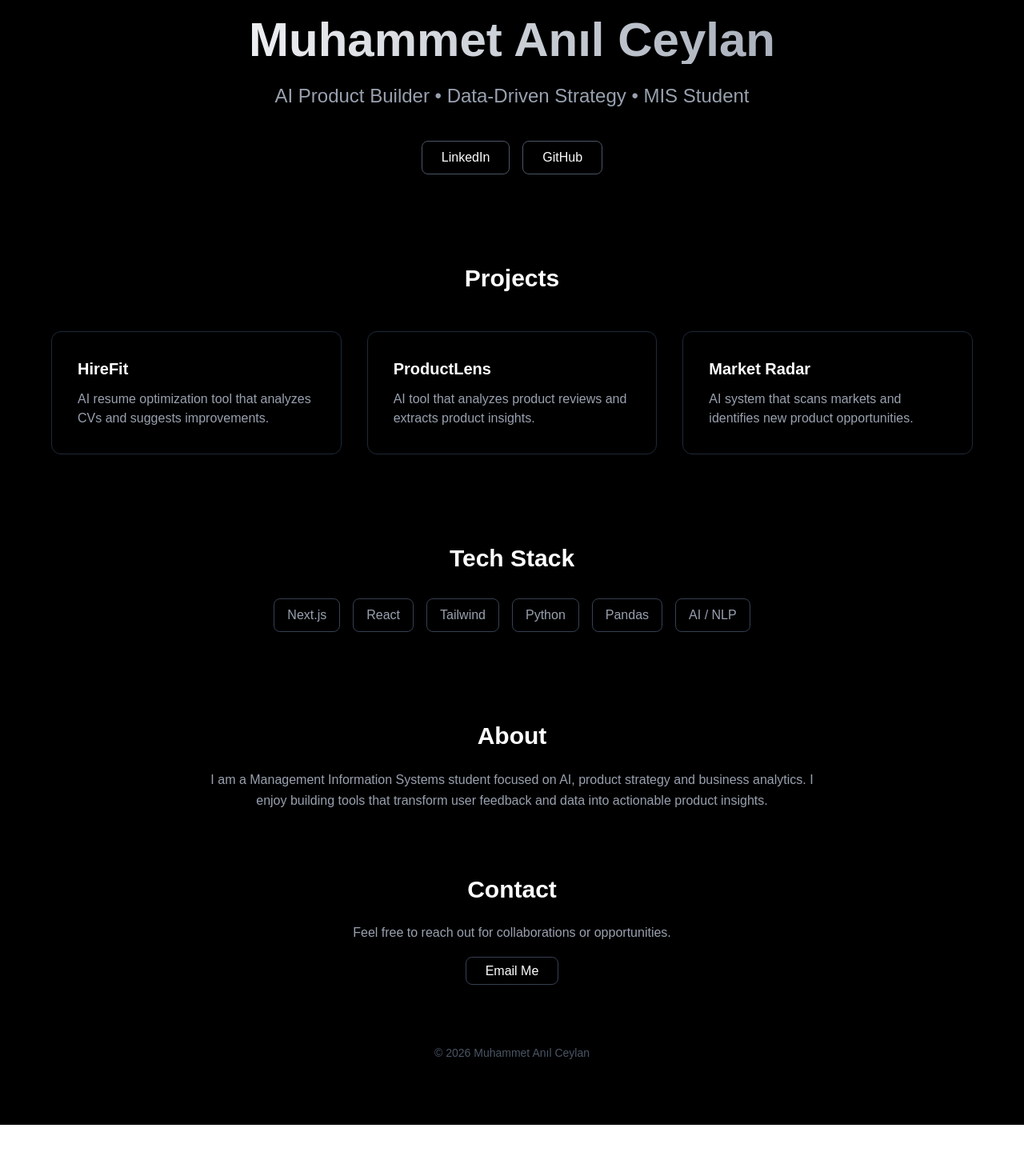
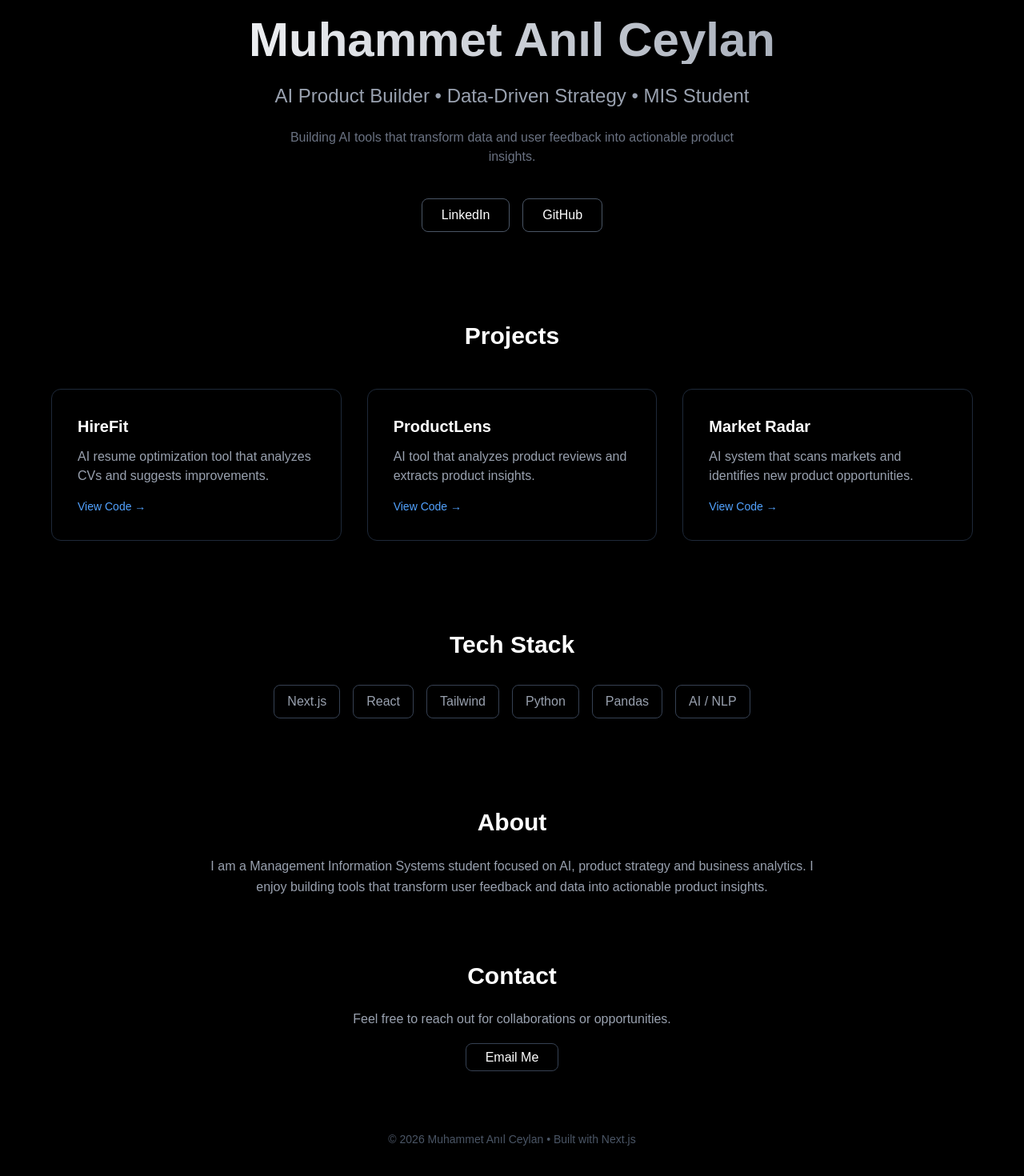
Before and after one commit to anil-ceylan/anil-portfolio, a Next.js app: page / in a window 1280 px wide. Shown: the part 156-1626 px from the top of the page at 80% size. Before the commit the page ends 1562 px from the top, so only its background shows below. Built offline with nearby package versions, Linux system fonts and the light colour scheme.

Commit message:
portfolio upgrade

```diff
--- a/app/page.tsx
+++ b/app/page.tsx
@@ -11,15 +11,15 @@ export default function Home() {
 
         <div className="flex gap-6 text-gray-400">
 
-          <a href="#projects" className="hover:text-white transition">
+          <a href="#projects" className="hover:text-white transition duration-300">
             Projects
           </a>
 
-          <a href="#stack" className="hover:text-white transition">
+          <a href="#stack" className="hover:text-white transition duration-300">
             Tech
           </a>
 
-          <a href="#about" className="hover:text-white transition">
+          <a href="#about" className="hover:text-white transition duration-300">
             About
           </a>
 
@@ -35,8 +35,12 @@ export default function Home() {
           Muhammet Anıl Ceylan
         </h1>
 
-        <p className="text-2xl text-gray-400 mb-10">
+        <p className="text-2xl text-gray-400 mb-6">
           AI Product Builder • Data-Driven Strategy • MIS Student
+        </p>
+
+        <p className="text-gray-500 max-w-xl mx-auto mb-10">
+          Building AI tools that transform data and user feedback into actionable product insights.
         </p>
 
         <div className="flex justify-center gap-4">
@@ -80,11 +84,18 @@ export default function Home() {
             rel="noopener noreferrer"
             className="border border-gray-800 p-8 rounded-xl hover:scale-105 hover:border-white hover:shadow-xl transition duration-300 block"
           >
-            <h3 className="text-xl font-semibold mb-3">HireFit</h3>
+            <h3 className="text-xl font-semibold mb-3">
+              HireFit
+            </h3>
 
             <p className="text-gray-400">
               AI resume optimization tool that analyzes CVs and suggests improvements.
             </p>
+
+            <p className="text-sm text-blue-400 mt-4">
+              View Code →
+            </p>
+
           </a>
 
 
@@ -94,11 +105,18 @@ export default function Home() {
             rel="noopener noreferrer"
             className="border border-gray-800 p-8 rounded-xl hover:scale-105 hover:border-white hover:shadow-xl transition duration-300 block"
           >
-            <h3 className="text-xl font-semibold mb-3">ProductLens</h3>
+            <h3 className="text-xl font-semibold mb-3">
+              ProductLens
+            </h3>
 
             <p className="text-gray-400">
               AI tool that analyzes product reviews and extracts product insights.
             </p>
+
+            <p className="text-sm text-blue-400 mt-4">
+              View Code →
+            </p>
+
           </a>
 
 
@@ -108,11 +126,18 @@ export default function Home() {
             rel="noopener noreferrer"
             className="border border-gray-800 p-8 rounded-xl hover:scale-105 hover:border-white hover:shadow-xl transition duration-300 block"
           >
-            <h3 className="text-xl font-semibold mb-3">Market Radar</h3>
+            <h3 className="text-xl font-semibold mb-3">
+              Market Radar
+            </h3>
 
             <p className="text-gray-400">
               AI system that scans markets and identifies new product opportunities.
             </p>
+
+            <p className="text-sm text-blue-400 mt-4">
+              View Code →
+            </p>
+
           </a>
 
         </div>
@@ -196,8 +221,8 @@ export default function Home() {
 
 
       {/* FOOTER */}
-      <footer className="text-center text-gray-600 text-sm">
-        © 2026 Muhammet Anıl Ceylan
+      <footer className="text-center text-gray-600 text-sm mt-20">
+        © 2026 Muhammet Anıl Ceylan • Built with Next.js
       </footer>
 
     </main>
```
